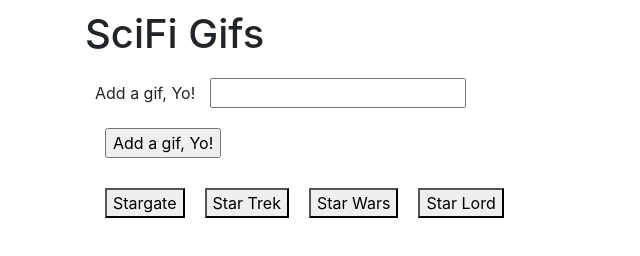
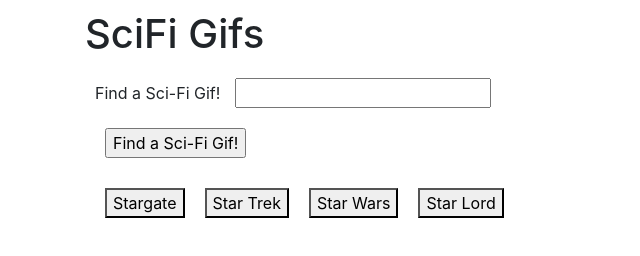
Before and after one commit to t2the2ndpower/SciFi-Gifs, a plain HTML site: page index.html in a window 1280 px wide. Shown: the whole page, without its empty margins (0-640 px from the left). Drawn offline with nearby package versions, Linux system fonts and the light colour scheme.

Commit message:
Final working copy (very ugly but functional)

```diff
--- a/index.html
+++ b/index.html
@@ -22,11 +22,11 @@
 
 
       <form id="gif-form">
-        <label for="gif-input">Add a gif, Yo!</label>
+        <label for="gif-input">Find a Sci-Fi Gif!</label>
         <input type="text" id="gif-input"><br>
 
         <!-- Button triggers new gif to be added -->
-        <input id="add-gif" type="submit" value="Add a gif, Yo!">
+        <input id="add-gif" type="submit" value="Find a Sci-Fi Gif!">
       </form>
 
 
--- a/test.js
+++ b/test.js
@@ -1,4 +1,4 @@
-// My SciFi Gif Finder
+// My SciFi Gif Finder (I so wish this was prettier, but my goal for this one was functionality first, beauty second.  sigh.  It's sooooo ugly.)
 
 // Take the input from the movie activity and try to tweak it for Giphy api
 
```
